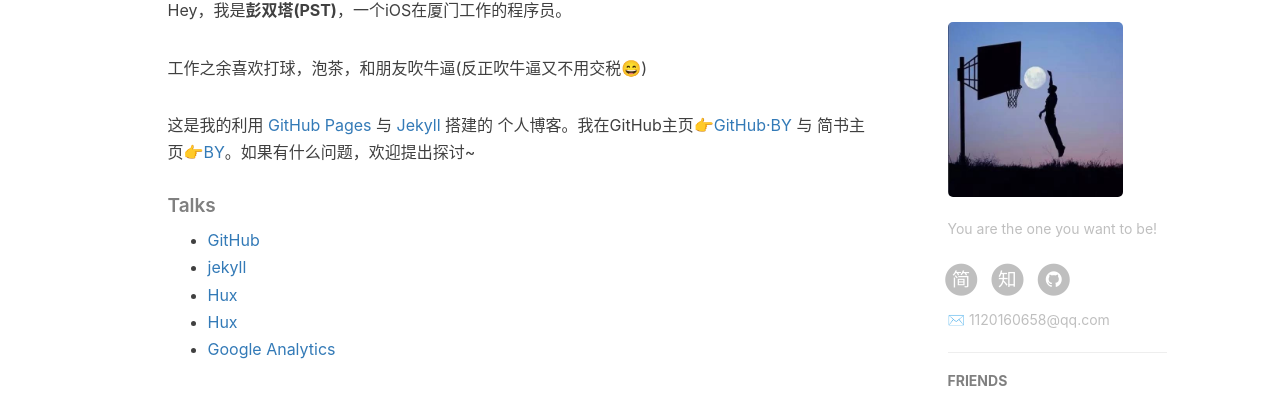
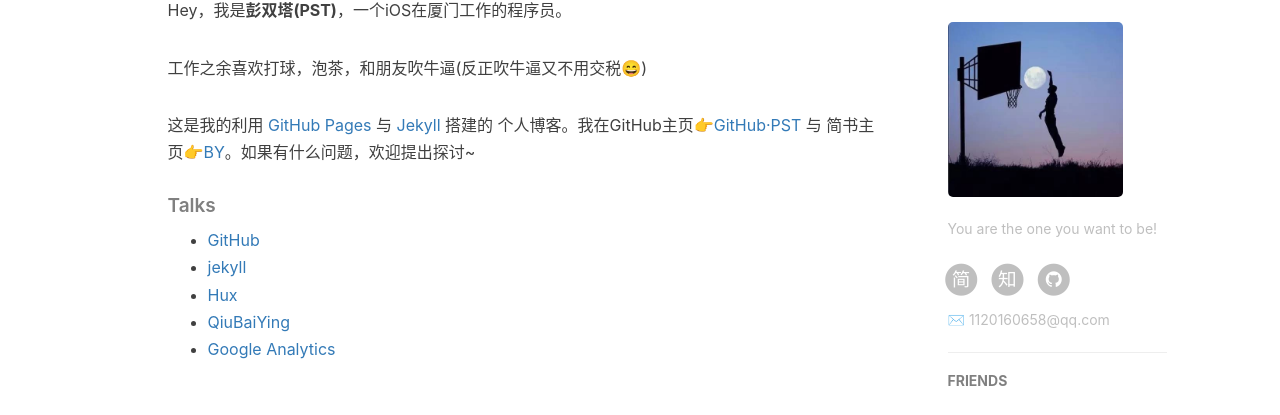
Before and after one commit to pengshuangta/pengshuangta.github.io, a Jekyll site: the page built from about.html, in a window 1280 px wide. Shown: the part 562-977 px from the top of the page. Built offline with Jekyll 4.4.1, drawn with Linux system fonts in a browser that asks for light colours; nearby versions of some CDN libraries; comment, search, counter and statistics services are not loaded.

Commit message:
Update about.html

```diff
--- a/about.html
+++ b/about.html
@@ -22,7 +22,7 @@
 
     <p>工作之余喜欢打球，泡茶，和朋友吹牛逼(反正吹牛逼又不用交税😄)</p>
 
-    <p>这是我的利用 <a href="https://pages.github.com/">GitHub Pages</a> 与 <a href="http://jekyll.com.cn/">Jekyll</a> 搭建的 个人博客。我在GitHub主页<a href="https://github.com/qiubaiying">👉GitHub·BY</a> 与 简书主页<a href="https://http://www.jianshu.com/u/e71990ada2fd">👉BY</a>。如果有什么问题，欢迎提出探讨~</p>
+    <p>这是我的利用 <a href="https://pages.github.com/">GitHub Pages</a> 与 <a href="http://jekyll.com.cn/">Jekyll</a> 搭建的 个人博客。我在GitHub主页<a href="https://github.com/pengshuangta">👉GitHub·PST</a> 与 简书主页<a href="https://www.jianshu.com/u/45200afdb9f7">👉BY</a>。如果有什么问题，欢迎提出探讨~</p>
 
     <p></p>
 
@@ -32,7 +32,7 @@
         <li><a href="https://github.com">GitHub</a></li>
         <li><a href="http://jekyll.com.cn/">jekyll</a></li>
         <li><a href="http://huangxuan.me/">Hux</a></li>
-        <li><a href="http://qiubaiying.top/">Hux</a></li>
+        <li><a href="http://qiubaiying.top/">QiuBaiYing</a></li>
         <li><a href="https://analytics.google.com/analytics">Google Analytics</a></li>
     </ul>
 </div>
```
